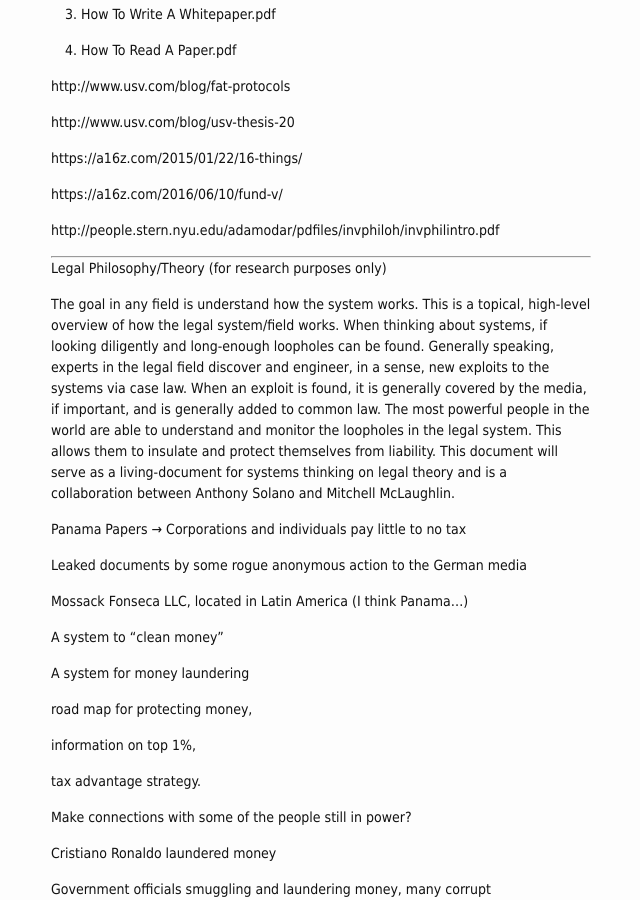
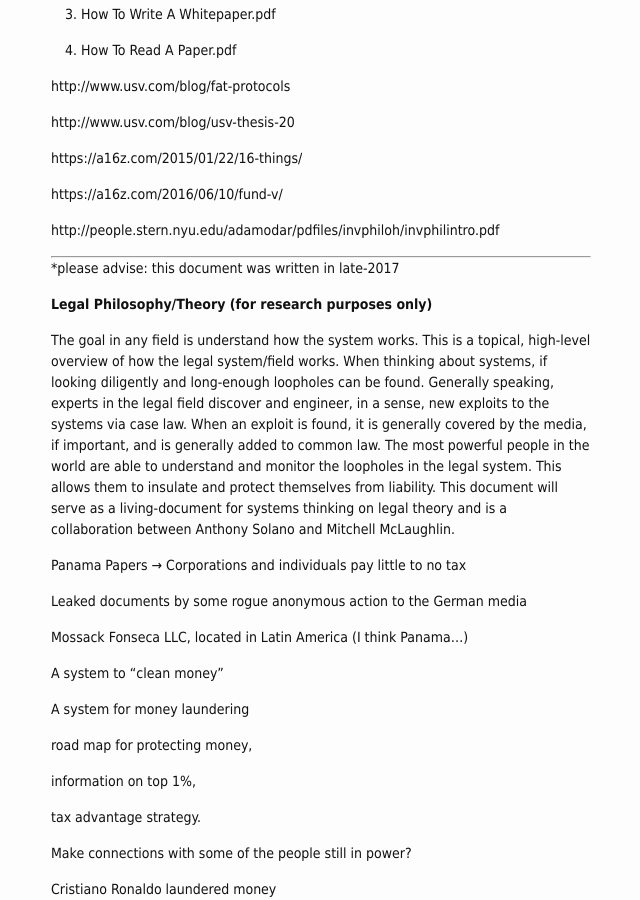
Before and after one commit to mitc-mcla/mitc-mcla.github.io, a Jekyll site: the page built from _posts/2020-03-01-company.markdown, in a window 1280 px wide and 900 px high, scrolled down 7964 px. Shown: the whole window, without its empty margins (319-959 px from the left). Built offline with Jekyll 4.4.1, drawn with Linux system fonts in a browser that asks for light colours; some of the changed text lies outside the part shown.

Commit message:
please advise

```diff
--- a/_posts/2020-03-01-company.markdown
+++ b/_posts/2020-03-01-company.markdown
@@ -271,9 +271,9 @@
 
 ----------------------------
 
+*please advise: this document was written in late-2017
 
-
-Legal Philosophy/Theory (for research purposes only)
+**Legal Philosophy/Theory (for research purposes only)**
 
 
 The goal in any field is understand how the system works. This is a topical, high-level overview of how the legal system/field works. When thinking about systems, if looking diligently and long-enough loopholes can be found. Generally speaking, experts in the legal field discover and engineer, in a sense, new exploits to the systems via case law. When an exploit is found, it is generally covered by the media, if important, and is generally added to common law. The most powerful people in the world are able to understand and monitor the loopholes in the legal system. This allows them to insulate and protect themselves from liability. This document will serve as a living-document for systems thinking on legal theory and is a collaboration between Anthony Solano and Mitchell McLaughlin.
@@ -479,7 +479,7 @@
 
 ----------------------------
 
-
+*please advise: this document was written in late-2017
 
 Memo of Understanding (Dated 10/31/2017)
 
@@ -628,7 +628,7 @@
 
 ----------------------------
 
-
+*please advise: this document was written in late-2017
 
 **Security & Recovery**
 
@@ -707,6 +707,8 @@
 ----------------------------
 
 *Bonus - Hiring Strategy Docs
+
+*please advise: these docs were written in late-2017
 
 ----------------------------
 
```
